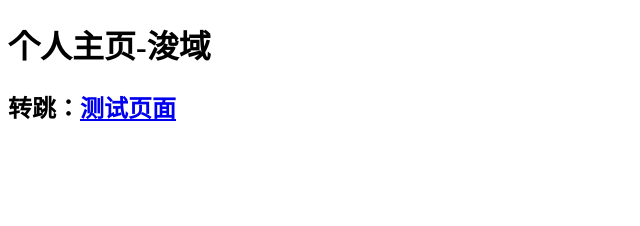
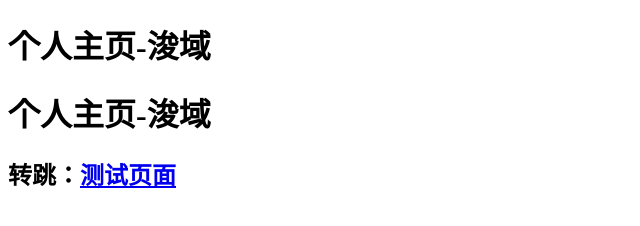
Before and after one commit to afishhell/afishhell.github.io, a plain HTML site: page index.html in a window 1280 px wide. Shown: the whole page, without its empty margins (0-640 px from the left). Drawn offline with Linux system fonts and the light colour scheme.

Commit message:
Update index.html

```diff
--- a/index.html
+++ b/index.html
@@ -7,6 +7,7 @@
 </head>
 <body>
     <h1>个人主页-浚域</h1>
+    <h1>个人主页-浚域</h1>
     <h2>转跳：<a href="https://afishhell.github.io/test.html">测试页面</a></h2>
 </body>
 </html>
```
